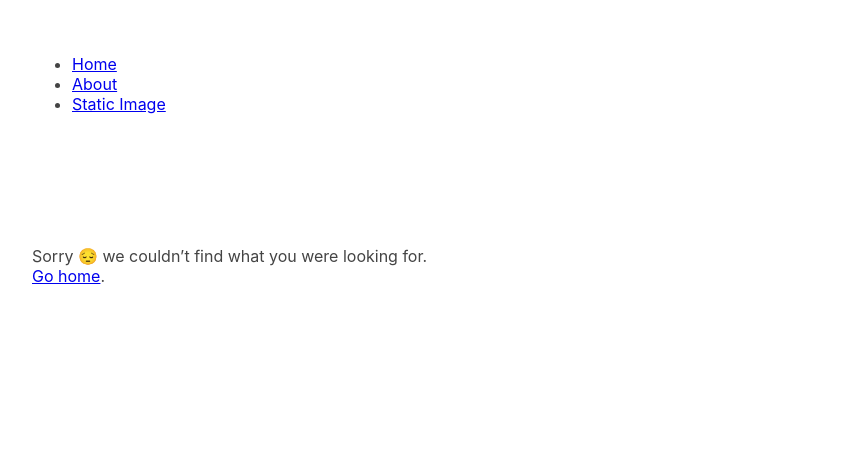
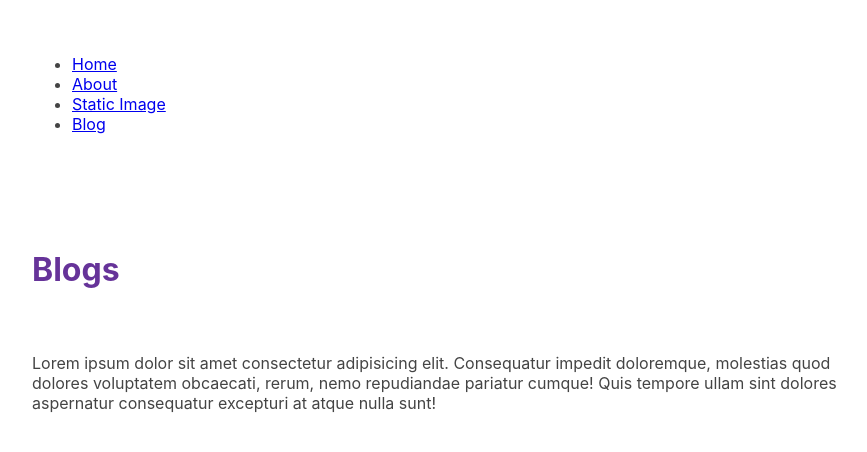
Before and after one commit to johncol/gatsby-getting-started-tutorial, a Gatsby site: page /blog in a window 1280 px wide. Before the commit this address had no page. Shown: the whole page, without its empty margins (72-939 px from the left). Built offline with nearby package versions, Linux system fonts and the light colour scheme; Gatsby itself is replaced by a stand-in of ours.

Commit message:
Create empty blog page

```diff
--- a/gatsby-config.js
+++ b/gatsby-config.js
@@ -19,10 +19,10 @@ module.exports = {
     {
       resolve: 'gatsby-source-filesystem',
       options: {
-        name: 'images',
-        path: './src/images/',
+        name: 'blog',
+        path: `${__dirname}/blog`,
       },
-      __key: 'images',
+      __key: 'blogs',
     },
   ],
 };
--- a/src/components/navigation.jsx
+++ b/src/components/navigation.jsx
@@ -6,6 +6,7 @@ const links = [
   { text: 'Home', to: '/' },
   { text: 'About', to: '/about' },
   { text: 'Static Image', to: '/static-image-sample' },
+  { text: 'Blog', to: '/blog' },
 ];
 
 const Navigation = () => {
--- /dev/null
+++ b/src/pages/blog.jsx
@@ -0,0 +1,16 @@
+import React from 'react';
+import Layout from './../components/layout';
+
+const BlogPage = () => {
+  return (
+    <Layout heading="Blogs">
+      <p>
+        Lorem ipsum dolor sit amet consectetur adipisicing elit. Consequatur impedit doloremque, molestias quod dolores
+        voluptatem obcaecati, rerum, nemo repudiandae pariatur cumque! Quis tempore ullam sint dolores aspernatur
+        consequatur excepturi at atque nulla sunt!
+      </p>
+    </Layout>
+  );
+};
+
+export default BlogPage;
```
Also changed, not shown: blog/post-1.mdx (added), blog/post-2.mdx (added).
